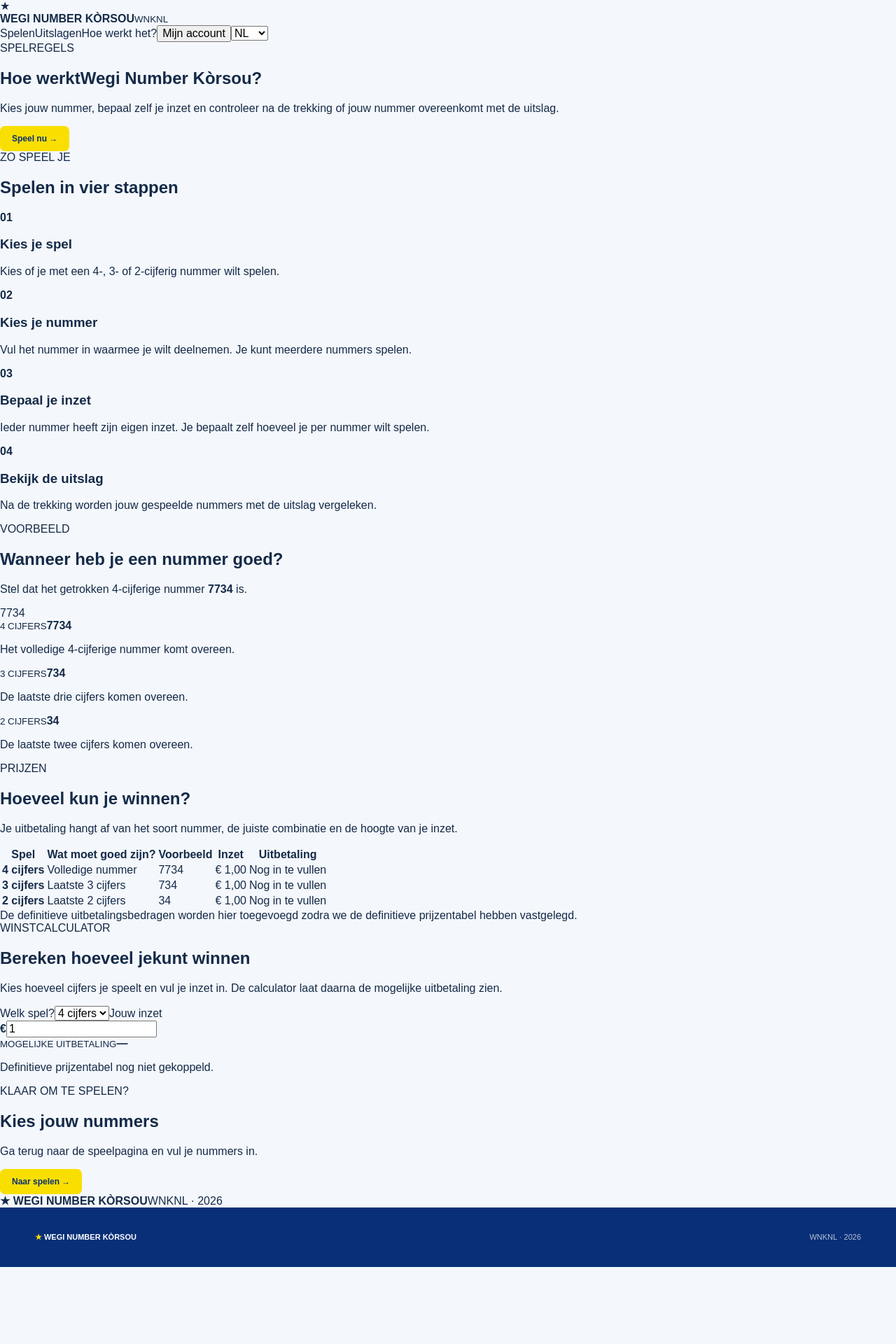
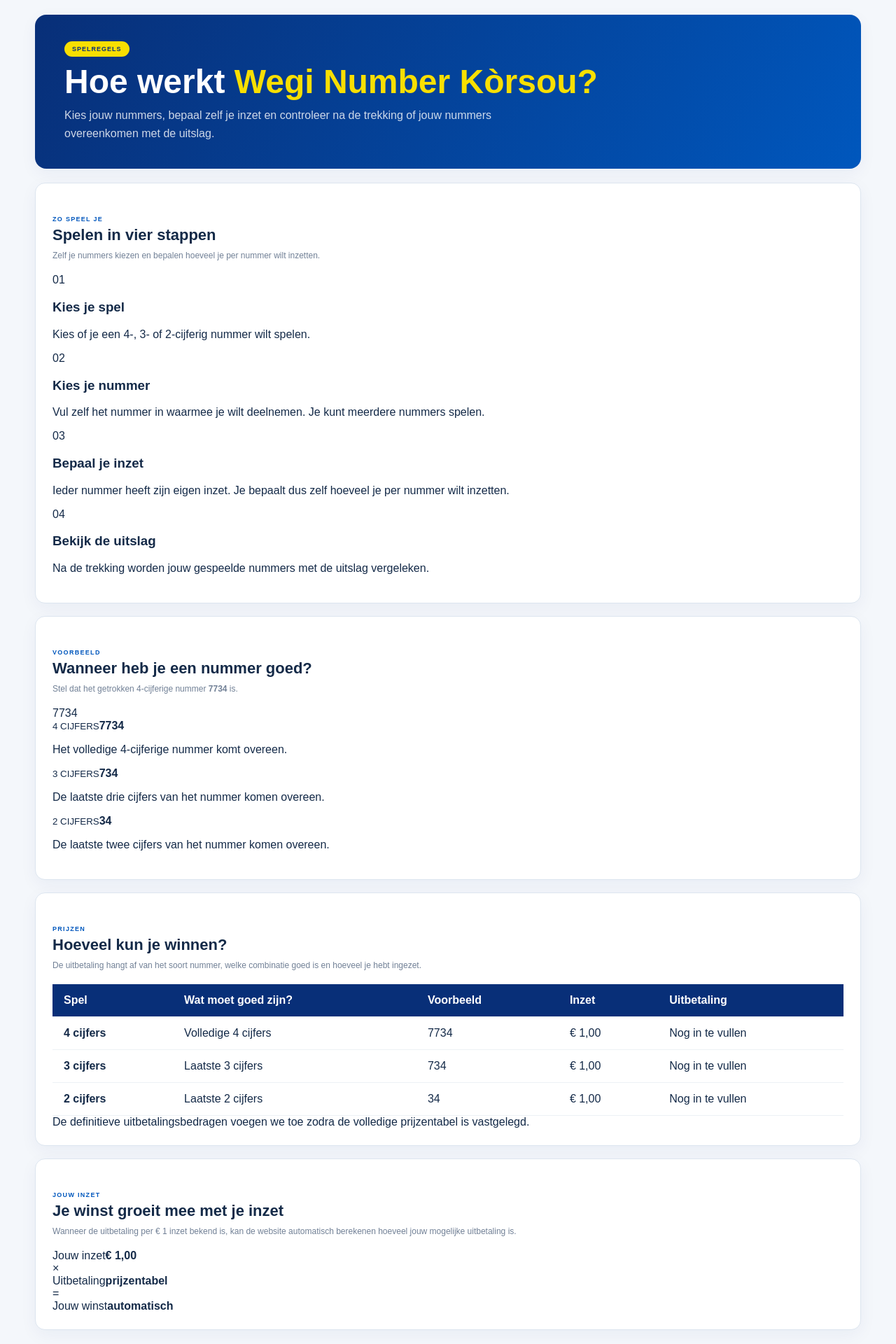
Before and after one commit to Play5999/WNKNL, a Next.js app: page /hoe-werkt-het in a window 1280 px wide. Shown: the part 73-1993 px from the top of the page at 70% size. Before the commit the page ends 1883 px from the top, so only its background shows below. Built offline with nearby package versions, Linux system fonts and the light colour scheme.

Commit message:
Update page.tsx

```diff
--- a/app/hoe-werkt-het/page.tsx
+++ b/app/hoe-werkt-het/page.tsx
@@ -1,149 +1,83 @@
-"use client";
-
-import { useMemo, useState } from "react";
-import Link from "next/link";
-
-type GameType = "4" | "3" | "2";
-
-const payoutMultipliers: Record<GameType, number | null> = {
-  "4": null,
-  "3": null,
-  "2": null,
-};
-
 export default function HowItWorksPage() {
-  const [game, setGame] = useState<GameType>("4");
-  const [stake, setStake] = useState("1");
-
-  const possiblePayout = useMemo(() => {
-    const cleanStake = Number(stake.replace(",", "."));
-    const multiplier = payoutMultipliers[game];
-
-    if (
-      !Number.isFinite(cleanStake) ||
-      cleanStake <= 0 ||
-      multiplier === null
-    ) {
-      return null;
-    }
-
-    return cleanStake * multiplier;
-  }, [game, stake]);
-
-  function euro(value: number) {
-    return new Intl.NumberFormat("nl-NL", {
-      style: "currency",
-      currency: "EUR",
-    }).format(value);
-  }
-
   return (
     <main>
-      {/* HEADER */}
-      <header className="topbar">
-        <Link className="logo" href="/">
-          <span className="star">★</span>
+      <div className="siteContainer standardPage">
 
-          <div>
-            <strong>WEGI NUMBER KÒRSOU</strong>
-            <small>WNKNL</small>
-          </div>
-        </Link>
-
-        <nav>
-          <Link href="/#spelen">Spelen</Link>
-          <Link href="/#uitslagen">Uitslagen</Link>
-
-          <Link className="activeNav" href="/hoe-werkt-het">
-            Hoe werkt het?
-          </Link>
-
-          <button className="accountLink">
-            Mijn account
-          </button>
-
-          <select
-            className="language"
-            defaultValue="nl"
-            aria-label="Taal"
-          >
-            <option value="pap">PAP</option>
-            <option value="nl">NL</option>
-            <option value="en">EN</option>
-          </select>
-        </nav>
-      </header>
-
-      <div className="howPage">
         {/* HERO */}
-        <section className="howHero">
-          <span className="tag">SPELREGELS</span>
+        <section className="pageHero">
+          <span className="heroTag">SPELREGELS</span>
 
           <h1>
-            Hoe werkt
-            <span>Wegi Number Kòrsou?</span>
+            Hoe werkt <span>Wegi Number Kòrsou?</span>
           </h1>
 
           <p>
-            Kies jouw nummer, bepaal zelf je inzet en controleer
-            na de trekking of jouw nummer overeenkomt met de uitslag.
+            Kies jouw nummers, bepaal zelf je inzet en controleer
+            na de trekking of jouw nummers overeenkomen met de uitslag.
           </p>
-
-          <Link className="yellowButton" href="/#spelen">
-            Speel nu →
-          </Link>
         </section>
 
-        {/* STAPPEN */}
-        <section className="howSection">
-          <div className="howTitle">
-            <span className="eyebrow">ZO SPEEL JE</span>
+        {/* SPELEN IN 4 STAPPEN */}
+        <section className="standardSection">
+          <div className="sectionHeading noCardHeading">
+            <small>ZO SPEEL JE</small>
             <h2>Spelen in vier stappen</h2>
+            <p>
+              Zelf je nummers kiezen en bepalen hoeveel je per nummer
+              wilt inzetten.
+            </p>
           </div>
 
-          <div className="howSteps">
-            <article>
-              <b>01</b>
+          <div className="rulesGrid">
+            <article className="ruleCard">
+              <span className="stepNumber">01</span>
+
               <h3>Kies je spel</h3>
+
               <p>
-                Kies of je met een 4-, 3- of 2-cijferig
-                nummer wilt spelen.
+                Kies of je een 4-, 3- of 2-cijferig nummer wilt spelen.
               </p>
             </article>
 
-            <article>
-              <b>02</b>
+            <article className="ruleCard">
+              <span className="stepNumber">02</span>
+
               <h3>Kies je nummer</h3>
+
               <p>
-                Vul het nummer in waarmee je wilt deelnemen.
+                Vul zelf het nummer in waarmee je wilt deelnemen.
                 Je kunt meerdere nummers spelen.
               </p>
             </article>
 
-            <article>
-              <b>03</b>
+            <article className="ruleCard">
+              <span className="stepNumber">03</span>
+
               <h3>Bepaal je inzet</h3>
+
               <p>
-                Ieder nummer heeft zijn eigen inzet. Je bepaalt
-                zelf hoeveel je per nummer wilt spelen.
+                Ieder nummer heeft zijn eigen inzet. Je bepaalt dus
+                zelf hoeveel je per nummer wilt inzetten.
               </p>
             </article>
 
-            <article>
-              <b>04</b>
+            <article className="ruleCard">
+              <span className="stepNumber">04</span>
+
               <h3>Bekijk de uitslag</h3>
+
               <p>
-                Na de trekking worden jouw gespeelde nummers
-                met de uitslag vergeleken.
+                Na de trekking worden jouw gespeelde nummers met de
+                uitslag vergeleken.
               </p>
             </article>
           </div>
         </section>
 
         {/* VOORBEELD */}
-        <section className="howSection">
-          <div className="howTitle">
-            <span className="eyebrow">VOORBEELD</span>
+        <section className="standardSection">
+          <div className="sectionHeading noCardHeading">
+            <small>VOORBEELD</small>
 
             <h2>Wanneer heb je een nummer goed?</h2>
 
@@ -153,57 +87,61 @@
             </p>
           </div>
 
-          <div className="examplePanel">
-            <div className="exampleDraw">
+          <div className="drawDisplay">
             <span>7</span>
             <span>7</span>
             <span>3</span>
             <span>4</span>
           </div>
 
-            <div className="exampleMatches">
-              <article>
+          <div className="matchGrid">
+            <article className="matchCard">
               <small>4 CIJFERS</small>
+
               <strong>7734</strong>
+
               <p>
                 Het volledige 4-cijferige nummer komt overeen.
               </p>
             </article>
 
-              <article>
+            <article className="matchCard">
               <small>3 CIJFERS</small>
+
               <strong>734</strong>
+
               <p>
-                  De laatste drie cijfers komen overeen.
+                De laatste drie cijfers van het nummer komen overeen.
               </p>
             </article>
 
-              <article>
+            <article className="matchCard">
               <small>2 CIJFERS</small>
+
               <strong>34</strong>
+
               <p>
-                  De laatste twee cijfers komen overeen.
+                De laatste twee cijfers van het nummer komen overeen.
               </p>
             </article>
           </div>
-          </div>
         </section>
 
-        {/* PRIJZEN */}
-        <section className="howSection">
-          <div className="howTitle">
-            <span className="eyebrow">PRIJZEN</span>
+        {/* PRIJZENTABEL */}
+        <section className="standardSection">
+          <div className="sectionHeading noCardHeading">
+            <small>PRIJZEN</small>
 
             <h2>Hoeveel kun je winnen?</h2>
 
             <p>
-              Je uitbetaling hangt af van het soort nummer,
-              de juiste combinatie en de hoogte van je inzet.
+              De uitbetaling hangt af van het soort nummer,
+              welke combinatie goed is en hoeveel je hebt ingezet.
             </p>
           </div>
 
-          <div className="payoutTableWrapper">
-            <table className="payoutTable">
+          <div className="tableWrapper">
+            <table className="siteTable">
               <thead>
                 <tr>
                   <th>Spel</th>
@@ -219,153 +157,101 @@
                   <td>
                     <strong>4 cijfers</strong>
                   </td>
-                  <td>Volledige nummer</td>
-                  <td className="exampleNumber">7734</td>
+
+                  <td>Volledige 4 cijfers</td>
+                  <td>7734</td>
                   <td>€ 1,00</td>
-                  <td>
-                    <span className="pending">
-                      Nog in te vullen
-                    </span>
-                  </td>
+                  <td>Nog in te vullen</td>
                 </tr>
 
                 <tr>
                   <td>
                     <strong>3 cijfers</strong>
                   </td>
+
                   <td>Laatste 3 cijfers</td>
-                  <td className="exampleNumber">734</td>
+                  <td>734</td>
                   <td>€ 1,00</td>
-                  <td>
-                    <span className="pending">
-                      Nog in te vullen
-                    </span>
-                  </td>
+                  <td>Nog in te vullen</td>
                 </tr>
 
                 <tr>
                   <td>
                     <strong>2 cijfers</strong>
                   </td>
+
                   <td>Laatste 2 cijfers</td>
-                  <td className="exampleNumber">34</td>
+                  <td>34</td>
                   <td>€ 1,00</td>
-                  <td>
-                    <span className="pending">
-                      Nog in te vullen
-                    </span>
-                  </td>
+                  <td>Nog in te vullen</td>
                 </tr>
               </tbody>
             </table>
           </div>
 
-          <div className="yellowNotice">
-            De definitieve uitbetalingsbedragen worden hier
-            toegevoegd zodra we de definitieve prijzentabel
-            hebben vastgelegd.
+          <div className="infoNotice">
+            De definitieve uitbetalingsbedragen voegen we toe zodra
+            de volledige prijzentabel is vastgelegd.
           </div>
         </section>
 
-        {/* CALCULATOR */}
-        <section className="calculator">
-          <div className="calculatorIntro">
-            <span className="calculatorEyebrow">
-              WINSTCALCULATOR
-            </span>
+        {/* WINST UITLEG */}
+        <section className="standardSection payoutExplanation">
+          <div>
+            <div className="sectionHeading noCardHeading">
+              <small>JOUW INZET</small>
 
-            <h2>
-              Bereken hoeveel je
-              <span>kunt winnen</span>
-            </h2>
+              <h2>Je winst groeit mee met je inzet</h2>
 
               <p>
-              Kies hoeveel cijfers je speelt en vul je inzet in.
-              De calculator laat daarna de mogelijke uitbetaling zien.
+                Wanneer de uitbetaling per € 1 inzet bekend is,
+                kan de website automatisch berekenen hoeveel jouw
+                mogelijke uitbetaling is.
               </p>
             </div>
 
-          <div className="calculatorBox">
-            <label>
-              <span>Welk spel?</span>
+            <div className="calculationExample">
+              <div>
+                <span>Jouw inzet</span>
+                <strong>€ 1,00</strong>
+              </div>
 
-              <select
-                value={game}
-                onChange={(event) =>
-                  setGame(event.target.value as GameType)
-                }
-              >
-                <option value="4">4 cijfers</option>
-                <option value="3">3 cijfers</option>
-                <option value="2">2 cijfers</option>
-              </select>
-            </label>
+              <span className="calculationArrow">×</span>
 
-            <label>
-              <span>Jouw inzet</span>
+              <div>
+                <span>Uitbetaling</span>
+                <strong>prijzentabel</strong>
+              </div>
 
-              <div className="calcMoney">
-                <b>€</b>
+              <span className="calculationArrow">=</span>
 
-                <input
-                  type="text"
-                  inputMode="decimal"
-                  value={stake}
-                  onChange={(event) =>
-                    setStake(
-                      event.target.value.replace(
-                        /[^0-9,.]/g,
-                        ""
-                      )
-                    )
-                  }
-                />
+              <div className="calculationResult">
+                <span>Jouw winst</span>
+                <strong>automatisch</strong>
               </div>
-            </label>
-
-            <div className="calcResult">
-              <small>MOGELIJKE UITBETALING</small>
-
-              <strong>
-                {possiblePayout === null
-                  ? "—"
-                  : euro(possiblePayout)}
-              </strong>
-
-              <p>
-                Definitieve prijzentabel nog niet gekoppeld.
-              </p>
             </div>
           </div>
         </section>
 
-        {/* TERUG */}
-        <section className="playCTA">
+        {/* CTA */}
+        <section className="rulesCTA">
           <div>
-            <span className="eyebrow">
-              KLAAR OM TE SPELEN?
-            </span>
+            <small>KLAAR OM TE SPELEN?</small>
 
             <h2>Kies jouw nummers</h2>
 
             <p>
-              Ga terug naar de speelpagina en vul je nummers in.
+              Ga terug naar de speelpagina en vul je nummers en
+              inzet in.
             </p>
           </div>
 
-          <Link className="yellowButton" href="/#spelen">
+          <a className="yellowButton" href="/#spelen">
             Naar spelen →
-          </Link>
+          </a>
         </section>
+
       </div>
-
-      <footer>
-        <strong>
-          <span>★</span> WEGI NUMBER KÒRSOU
-        </strong>
-
-        <span>WNKNL · 2026</span>
-      </footer>
     </main>
   );
 }
```
Lines whose indentation alone changed are shown as unchanged.
